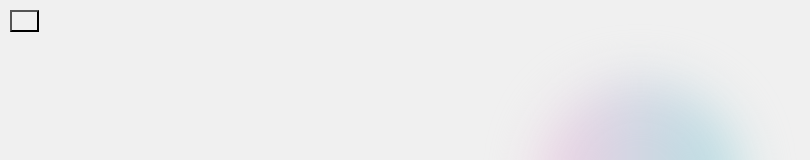
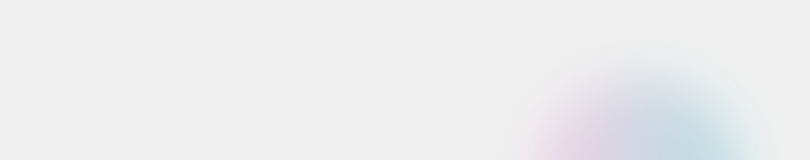
Before and after one commit to cel004/my-portfolio, a React (Vite) app in the folder portfolio-website/: page / in a window 1280 px wide. Shown: the top 160 px of the page, without its empty margins (0-810 px from the left). Built offline with nearby package versions, Linux system fonts and the light colour scheme.

Commit message:
Remove border

```diff
--- a/portfolio-website/src/NightMode/NightMode.module.css
+++ b/portfolio-website/src/NightMode/NightMode.module.css
@@ -0,0 +1,3 @@
+.button {
+    border: none;
+}
```
Also changed, not shown: portfolio-website/src/Scroll/Scroll.jsx (added), portfolio-website/src/Scroll/Scroll.module.css (added).
